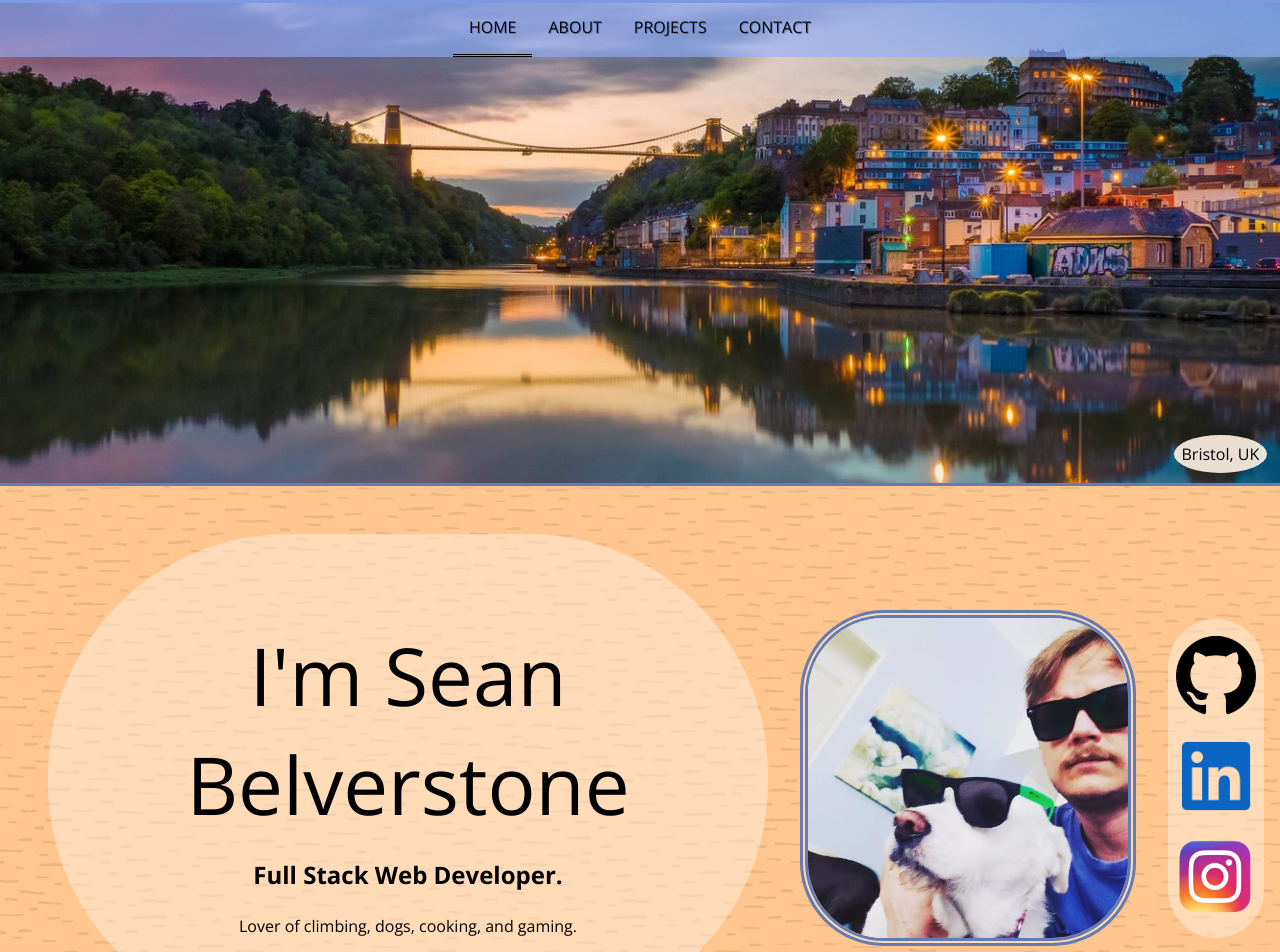
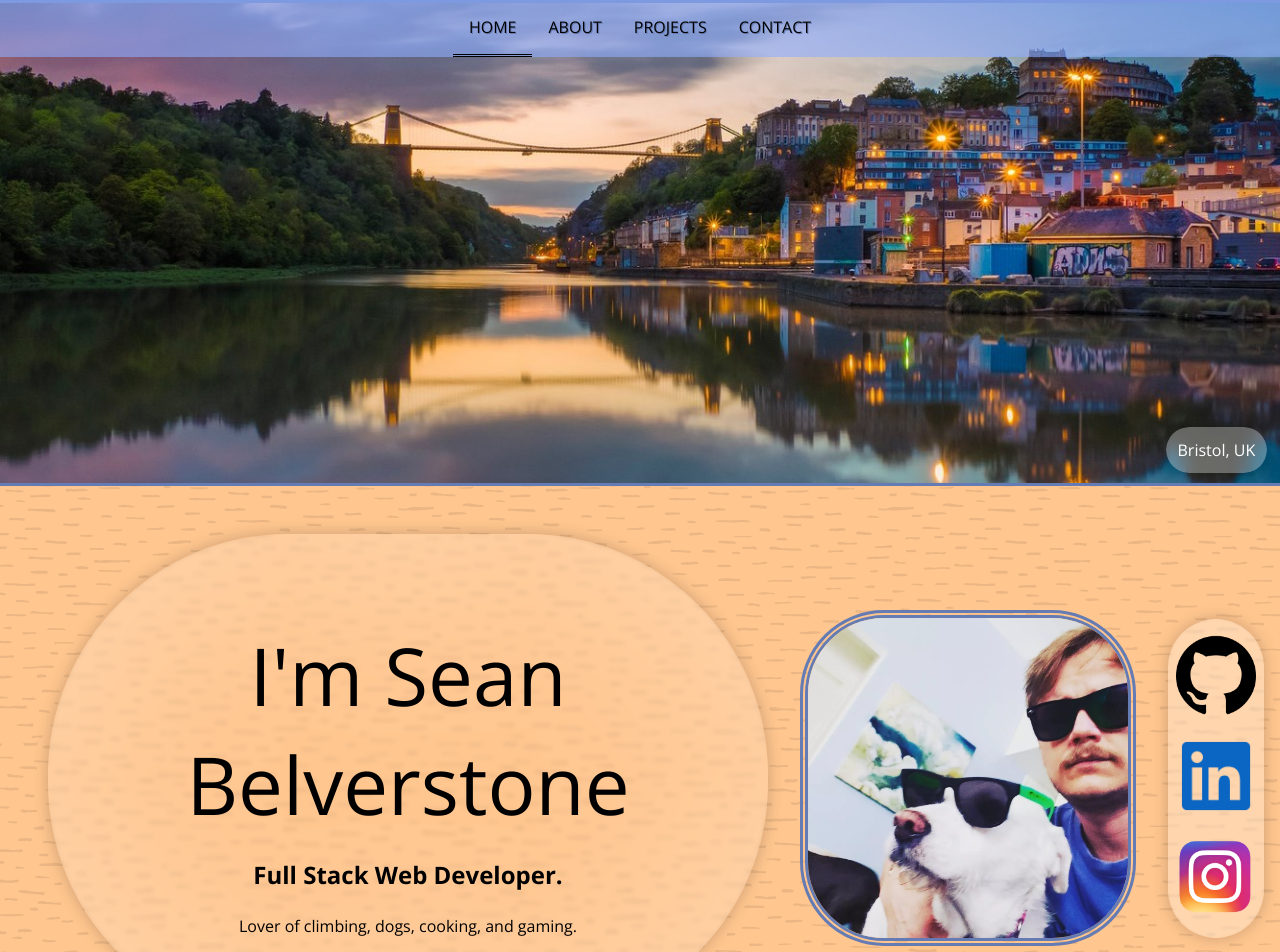
Before and after one commit to seanbelverstone/porfolio, a React (Create React App) app: page / in a window 1280 px wide. Shown: the top 952 px of the page. Built offline with nearby package versions, Linux system fonts and the light colour scheme.

Commit message:
got the glass type styling down, and it's showing up nicely. Need to now add it to everywhere that we're using a similiar thing

```diff
--- a/src/components/ImageCarousel.js
+++ b/src/components/ImageCarousel.js
@@ -19,7 +19,7 @@ const ImageCarousel = () => {
 			{carouselImages.map((image) => (
 				<div key={image.alt}>
 					<img className="carouselImage" src={image.src} alt={image.alt} />
-					<p className="carouselText">{image.alt}</p>
+					<p className="carouselText glass">{image.alt}</p>
 				</div>
 			))}
 			</Carousel>
--- a/src/components/css/ImageCarousel.css
+++ b/src/components/css/ImageCarousel.css
@@ -10,11 +10,13 @@
 
 .carouselText {
 	position: absolute;
-	top: 26em;
+	top: 25.5em;
 	right: 1vw;
-	color: black;
-	background-color: var(--foreground);
-	padding: 0.5em;
-	border-radius: 50%;
-	opacity: 0.9;
+	color: white;
+	padding: .75em;
+	border-radius: 15em;
 }
+
+.carouselText::before {
+	backdrop-filter: blur(8px);
+}
--- a/src/index.css
+++ b/src/index.css
@@ -3,7 +3,7 @@
   --background: #FFC68F;
   --backgroundFaded: #FFC68F7a;
   --foreground: #FFF3E3;
-  --foregroundFaded: #FFF3E37a;
+  --foregroundLightened: #fdf5ea;
   --primary: #8FAFFF;
   --primaryFaded: #8FAFFF9a;
   --secondary: #647BB3;
@@ -24,6 +24,7 @@ button {
 body {
   background-color: var(--background);
   background-image: url('./assets/backgroundTexture.png');
+  background-attachment: fixed;
   margin: 0;
   margin-bottom: 1em;
   height: 100%;
@@ -49,6 +50,28 @@ a img:active {
 }
 a:visited {
   color: black;
+}
+
+.glass {
+	box-shadow: 0 0 1rem 0 rgba(0, 0, 0, .2);
+	position: relative;
+	z-index: 1;
+	background: inherit;
+	overflow: hidden;
+}
+
+.glass::before {
+	content: "";
+	position: absolute;
+	background: inherit;
+	z-index: -1;
+	top: 0;
+	left: 0;
+	right: 0;
+	bottom: 0;
+	box-shadow: inset 0 0 2000px rgba(255, 255, 255, .5);
+	backdrop-filter: blur(2px);
+	margin: -20px;
 }
 
 /* Scrollbar */
--- a/src/pages/About.js
+++ b/src/pages/About.js
@@ -15,14 +15,14 @@ const About = () => {
 					alt="Me with the crew at Bird Bird Biscuit"
 					className="mainImages"
 					/>
-				<p className="aboutText">As an English native and having experience that was almost exclusively based in the food and beverage
+				<p className="aboutText glass">As an English native and having experience that was almost exclusively based in the food and beverage
 				 industry, moving careers was a big decision, but one that I took to quickly.<br /><br />
 				After getting married in 2016, my wife and I moved to Austin in 2018, and I began working at a small biscuit sandwich
 				 shop called <b>Bird Bird Biscuit</b>. During my time there I recieved a promotion to the role of manager and was lucky
 				  enough to count myself as one of the chief biscuit makers.</p>
 			</div>
 			<div className="rightAligned" id="rowTwo">
-				<p className="aboutText">I then went on to complete a <b>Full Stack Web Development Bootcamp at UT Austin</b>, and graduated
+				<p className="aboutText glass">I then went on to complete a <b>Full Stack Web Development Bootcamp at UT Austin</b>, and graduated
 				 with flying colors. JavaScript makes sense to me on a logical level, and although I had some challenges along the way
 				  (looking at you, Redux) I greatly enjoyed learning my first programming language. Since then I've been focusing most of
 				   my attention on refining my fundamental skills, ironing out any React creases, and building as many things as I
@@ -39,9 +39,9 @@ const About = () => {
 					src={allImages.corvia}
 					alt="Corvia Payments logo"
 					id="corvia"
-					className="mainImages"
+					className="mainImages glass"
 					/>
-				<p className="aboutText">After returning to the UT bootcamp as a TA for a semester, I finally managed to land my first
+				<p className="aboutText glass">After returning to the UT bootcamp as a TA for a semester, I finally managed to land my first
 				 engineering role at a wonderful finance-tech company called <b>Corvia</b>, previously named F1 Payments. Within this
 				 role I've been able to further enhance my abilities as a front-end web developer and get accustomed to common industry
 				 practices, such as utilizing an <i>agile</i> workflow,
--- a/src/pages/Home.js
+++ b/src/pages/Home.js
@@ -7,14 +7,15 @@ const Home = () => {
 		<div id="homePage">
 			<ImageCarousel />
 			<div id="descriptionWrapper">
-				<div id="introWrapper">
+				<div id="introWrapper" className="glass">
 					<h1 className="title">I'm Sean Belverstone</h1>
 					<h2 className="profession">Full Stack Web Developer.</h2>
 					<p>Lover of climbing, dogs, cooking, and gaming.</p>
 					<p>Let's collaborate!</p>
 				</div>
 				<img id="meAndPoppy" src={allImages.meAndPoppy} alt="Sean and his dog, Poppy" className="mainImages" />
-				<div id="socialsWrapper">
+				<div id="socialsBackground">
+					<div id="socialsWrapper" className="glass">
 						<a href="https://github.com/seanbelverstone" target="_blank" rel="noreferrer">
 							<img className="socialLogo" id="github" src={allImages.github} alt="Github Logo" />
 						</a>
@@ -26,6 +27,8 @@ const Home = () => {
 						</a>
 					</div>
 				</div>
+
+			</div>
 		</div>
 
 	)
--- a/src/pages/css/About.css
+++ b/src/pages/css/About.css
@@ -40,7 +40,6 @@
 .aboutText {
 	width: 25vw;
 	margin: 2em;
-	background-color: var(--foregroundFaded);
 	padding: 1em;
 	border-radius: 2em;
 }
--- a/src/pages/css/Contact.css
+++ b/src/pages/css/Contact.css
@@ -11,7 +11,6 @@
 	align-items: center;
 	flex-direction: column;
 	width: 25vw;
-	background-color: var(--foregroundFaded);
 	border-radius: 5%;
 	padding: 1em;
 }
--- a/src/pages/css/Home.css
+++ b/src/pages/css/Home.css
@@ -22,7 +22,6 @@
 
 #introWrapper {
 	margin: 2em;
-	background-color: var(--foregroundFaded);
 	padding: 2em;
 	border-radius: 15em;
 }
@@ -42,7 +41,6 @@
 	max-width: 20em;
 	border-radius: 25%;
 	border: 8px double var(--secondary);
-	background-color: var(--foregroundFaded);
 }
 
 #socialsWrapper {
@@ -51,10 +49,13 @@
 	align-items: center;
 	justify-content: center;
 	flex-direction: column;
-	background-color: var(--foregroundFaded);
 	padding: 1em 0;
 	margin-left: 2em;
 	border-radius: 15em;
+}
+
+#socialsWrapper::before {
+	backdrop-filter: blur(1px);
 }
 
 .socialLogo {
```
Lines whose indentation alone changed are shown as unchanged.
